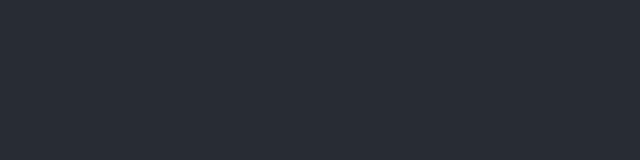
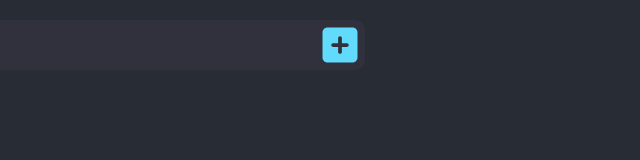
Before and after one commit to xauroxs/react-todo-app, a React (Vite) app: page / in a window 1280 px wide. Shown: the top 160 px of the page, without its empty margins (640-1280 px from the left). Built offline with nearby package versions, Linux system fonts and the light colour scheme.

Commit message:
done todo app

```diff
--- a/src/app/app.component.jsx
+++ b/src/app/app.component.jsx
@@ -1,7 +1,56 @@
+import { useState } from "react";
+
+import TaskCard from "../components/task-card/task-card.component";
+import TaskInput from "../components/task-input/task-input.component";
+
 import "./app.styles.scss";
 
 const App = () => {
-  return <div></div>;
+  const [todos, setTodos] = useState([]);
+  const [lastId, setLastId] = useState(0);
+
+  const addTodo = (todo) => {
+    setTodos((todos) => [...todos, todo]);
+    setLastId((lastId) => lastId + 1);
+  };
+
+  const deleteTodo = (id) => {
+    const newTodos = todos.filter((todo) => todo.id !== id);
+
+    setTodos(newTodos);
+  };
+
+  const toggleIsDone = (id) => {
+    const newTodos = todos.map((todo) => {
+      if (todo.id === id) {
+        return { ...todo, isDone: !todo.isDone };
+      }
+
+      return { ...todo };
+    });
+
+    setTodos(newTodos);
+  };
+
+  return (
+    <div className="appContainer">
+      <TaskInput lastId={lastId} addTodo={addTodo} />
+      {todos.map((todo) => {
+        const { id, task, isDone } = todo;
+
+        return (
+          <TaskCard
+            id={id}
+            key={id}
+            task={task}
+            isDone={isDone}
+            toggleIsDone={toggleIsDone}
+            deleteTodo={deleteTodo}
+          />
+        );
+      })}
+    </div>
+  );
 };
 
 export default App;
--- a/src/app/app.styles.scss
+++ b/src/app/app.styles.scss
@@ -9,3 +9,11 @@
 body {
   background-color: #282c34;
 }
+
+.appContainer {
+  min-width: 320px;
+  max-width: 750px;
+
+  margin: 0 auto;
+  padding: 10px;
+}
--- /dev/null
+++ b/src/components/checkbox/checkbox.component.jsx
@@ -0,0 +1,29 @@
+import "./checkbox.styles.scss";
+
+const Checkbox = (props) => {
+  const { isChecked, toggleIsChecked } = props;
+
+  return (
+    <div className="checkboxContainer" onClick={toggleIsChecked}>
+      {isChecked ? (
+        <svg
+          xmlns="http://www.w3.org/2000/svg"
+          height="1em"
+          viewBox="0 0 448 512"
+        >
+          <path d="M64 32C28.7 32 0 60.7 0 96V416c0 35.3 28.7 64 64 64H384c35.3 0 64-28.7 64-64V96c0-35.3-28.7-64-64-64H64zM337 209L209 337c-9.4 9.4-24.6 9.4-33.9 0l-64-64c-9.4-9.4-9.4-24.6 0-33.9s24.6-9.4 33.9 0l47 47L303 175c9.4-9.4 24.6-9.4 33.9 0s9.4 24.6 0 33.9z" />
+        </svg>
+      ) : (
+        <svg
+          xmlns="http://www.w3.org/2000/svg"
+          height="1em"
+          viewBox="0 0 448 512"
+        >
+          <path d="M0 96C0 60.7 28.7 32 64 32H384c35.3 0 64 28.7 64 64V416c0 35.3-28.7 64-64 64H64c-35.3 0-64-28.7-64-64V96z" />
+        </svg>
+      )}
+    </div>
+  );
+};
+
+export default Checkbox;
--- /dev/null
+++ b/src/components/checkbox/checkbox.styles.scss
@@ -0,0 +1,10 @@
+.checkboxContainer {
+  cursor: pointer;
+
+  svg {
+    width: 40px;
+    height: 40px;
+
+    fill: #61dafb;
+  }
+}
--- /dev/null
+++ b/src/components/task-card/task-card.component.jsx
@@ -0,0 +1,27 @@
+import Checkbox from "../checkbox/checkbox.component";
+
+import "./task-card.styles.scss";
+
+const TaskCard = (props) => {
+  const { id, task, isDone, deleteTodo, toggleIsDone } = props;
+
+  return (
+    <div className={`taskCardContainer ${isDone ? "done" : ""}`}>
+      <Checkbox isChecked={isDone} toggleIsChecked={() => toggleIsDone(id)} />
+      <div className={`taskCardDescription ${isDone ? "done" : ""}`}>
+        {task}
+      </div>
+      <div className="taskCardDelete" onClick={() => deleteTodo(id)}>
+        <svg
+          xmlns="http://www.w3.org/2000/svg"
+          height="1em"
+          viewBox="0 0 448 512"
+        >
+          <path d="M135.2 17.7L128 32H32C14.3 32 0 46.3 0 64S14.3 96 32 96H416c17.7 0 32-14.3 32-32s-14.3-32-32-32H320l-7.2-14.3C307.4 6.8 296.3 0 284.2 0H163.8c-12.1 0-23.2 6.8-28.6 17.7zM416 128H32L53.2 467c1.6 25.3 22.6 45 47.9 45H346.9c25.3 0 46.3-19.7 47.9-45L416 128z" />
+        </svg>
+      </div>
+    </div>
+  );
+};
+
+export default TaskCard;
--- /dev/null
+++ b/src/components/task-card/task-card.styles.scss
@@ -0,0 +1,51 @@
+.taskCardContainer {
+  margin: 20px auto;
+  padding: 10px;
+
+  background-color: #30313d;
+  border-radius: 10px;
+
+  display: flex;
+  gap: 10px;
+
+  &.done {
+    opacity: 0.3;
+  }
+}
+
+.taskCardDescription {
+  font-size: 24px;
+
+  color: #e4e4e4;
+
+  text-align: justify;
+
+  display: flex;
+  align-items: center;
+
+  &.done {
+    text-decoration: line-through;
+  }
+}
+
+.taskCardDelete {
+  width: 40px;
+  height: 40px;
+
+  margin-left: auto;
+
+  display: flex;
+  align-items: center;
+  justify-content: center;
+
+  cursor: pointer;
+
+  svg {
+    width: 28px;
+    height: 28px;
+
+    transition: 0.3s;
+
+    fill: rgb(160, 30, 30);
+  }
+}
--- /dev/null
+++ b/src/components/task-input/task-input.component.jsx
@@ -0,0 +1,56 @@
+import { useState } from "react";
+
+import "./task-input.styles.scss";
+
+const TaskInput = (props) => {
+  const { lastId, addTodo } = props;
+
+  const [taskDescription, setTaskDescription] = useState("");
+
+  const handleEnter = (e) => {
+    if (e.code === "Enter") {
+      handleAdd();
+    }
+  };
+
+  const handleChange = (e) => {
+    setTaskDescription(e.target.value);
+  };
+
+  const handleAdd = () => {
+    if (!taskDescription) return;
+
+    const newTodo = {
+      id: lastId + 1,
+      task: taskDescription,
+      isDone: false,
+    };
+
+    addTodo(newTodo);
+
+    setTaskDescription("");
+  };
+
+  return (
+    <div className="taskInputContainer">
+      <input
+        className="taskInput"
+        type="text"
+        onChange={handleChange}
+        onKeyDown={handleEnter}
+        value={taskDescription}
+      />
+      <div className="taskInputAdd" onClick={handleAdd}>
+        <svg
+          xmlns="http://www.w3.org/2000/svg"
+          height="1em"
+          viewBox="0 0 448 512"
+        >
+          <path d="M64 32C28.7 32 0 60.7 0 96V416c0 35.3 28.7 64 64 64H384c35.3 0 64-28.7 64-64V96c0-35.3-28.7-64-64-64H64zM200 344V280H136c-13.3 0-24-10.7-24-24s10.7-24 24-24h64V168c0-13.3 10.7-24 24-24s24 10.7 24 24v64h64c13.3 0 24 10.7 24 24s-10.7 24-24 24H248v64c0 13.3-10.7 24-24 24s-24-10.7-24-24z" />
+        </svg>
+      </div>
+    </div>
+  );
+};
+
+export default TaskInput;
--- /dev/null
+++ b/src/components/task-input/task-input.styles.scss
@@ -0,0 +1,40 @@
+.taskInputContainer {
+  margin: 10px auto;
+  padding: 10px;
+
+  position: relative;
+
+  background-color: #30313d;
+  border-radius: 10px;
+}
+
+.taskInput {
+  width: 100%;
+  height: 30px;
+
+  padding-right: 40px;
+
+  color: #e4e4e4;
+  font-size: 24px;
+
+  border: none;
+  outline: none;
+
+  background-color: #30313d;
+}
+
+.taskInputAdd {
+  position: absolute;
+
+  top: 5px;
+  right: 5px;
+
+  cursor: pointer;
+
+  svg {
+    width: 40px;
+    height: 40px;
+
+    fill: #61dafb;
+  }
+}
```
